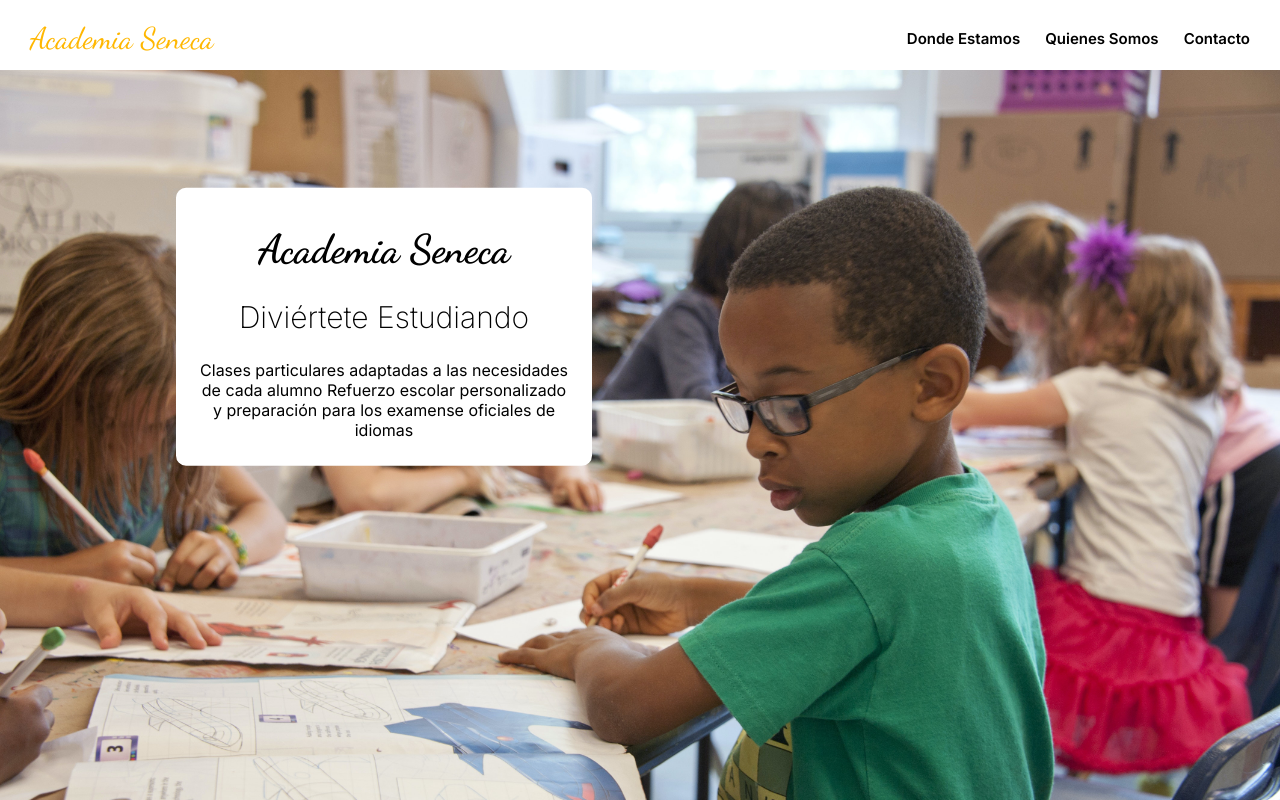
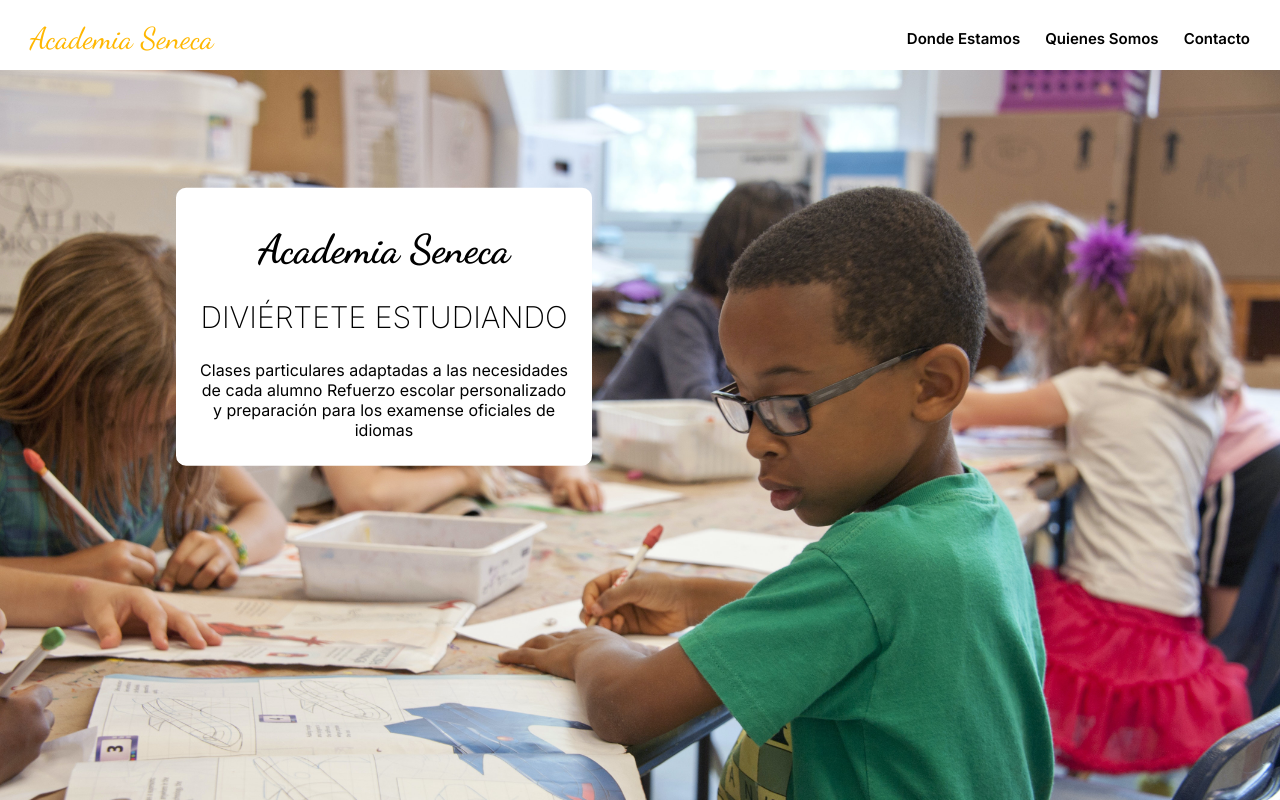
Before and after one commit to MikelGV/acadseneca, a Next.js app: page / in a window 1280 px wide. Built offline with nearby package versions, Linux system fonts and the light colour scheme.

Commit message:
changed to capital letters

```diff
--- a/pages/index.tsx
+++ b/pages/index.tsx
@@ -11,7 +11,7 @@ export default function Home() {
             <img className={styles.mainImg} src="/img/optiona.jpg" alt="" />
             <div className={styles.centered}>
               <h1 className={styles.centeredLogo}>Academia Seneca</h1>
-              <h2 className={styles.centeredTitle}>Diviértete Estudiando</h2>
+              <h2 className={styles.centeredTitle}>DIVIÉRTETE ESTUDIANDO</h2>
               <p className={styles.centeredText}>
                 Clases particulares adaptadas a las necesidades de cada alumno
                 Refuerzo escolar personalizado y preparación para los examense oficiales de idiomas
```
